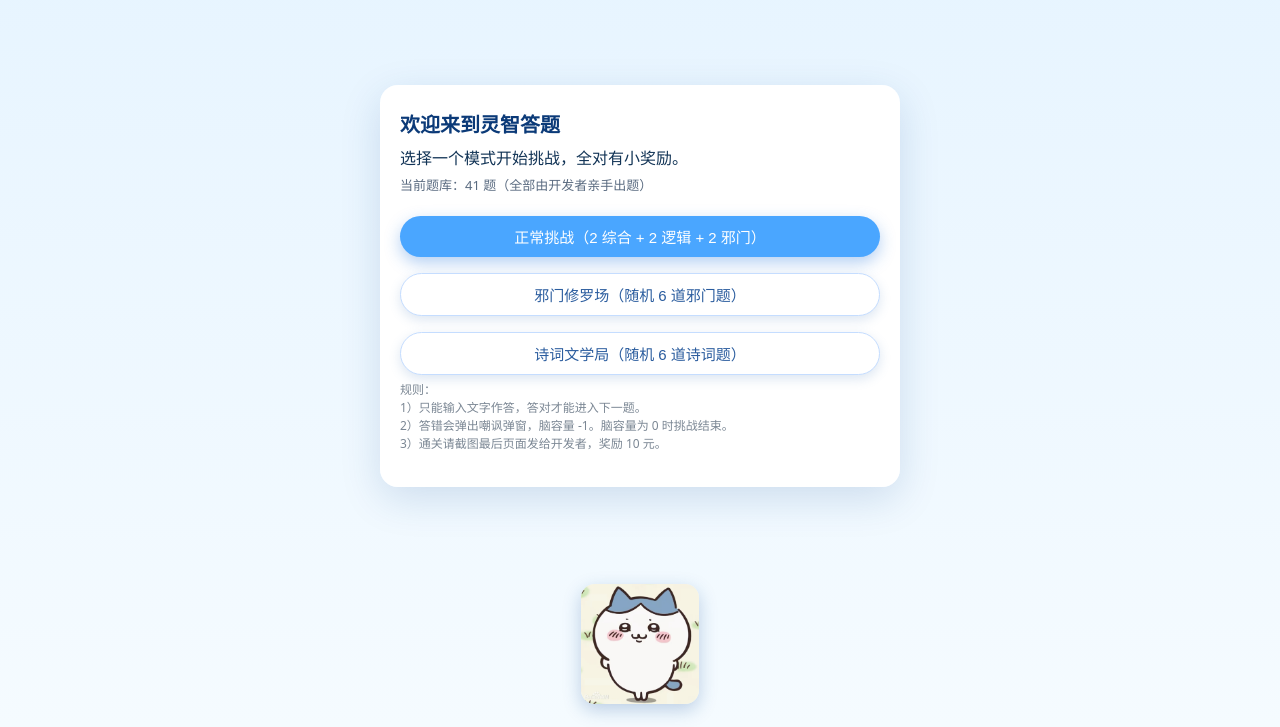
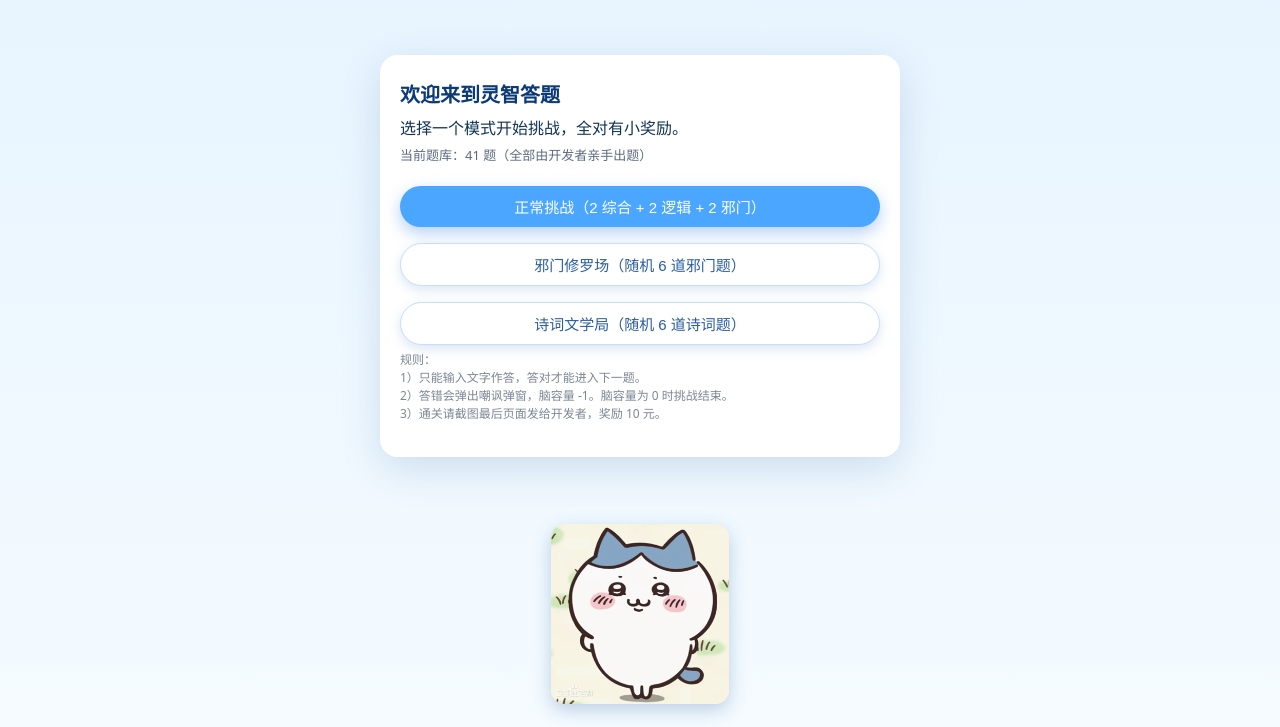
Before and after one commit to THSZSHLAS/quiz, a plain HTML site: page index.html in a window 1280 px wide. Shown: the part 73-800 px from the top of the page. Drawn offline with Linux system fonts and the light colour scheme.

Commit message:
Update style.css

```diff
--- a/style.css
+++ b/style.css
@@ -178,8 +178,8 @@ footer {
 }
 
 .bottom-image {
-  max-width: 160px;
-  max-height: 120px;
+  max-width: 240px;
+  max-height: 180px;
   width: auto;
   height: auto;
   object-fit: contain;
```
